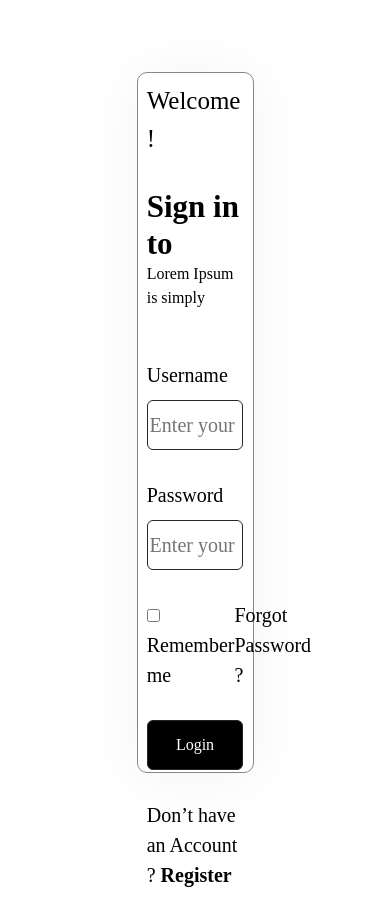
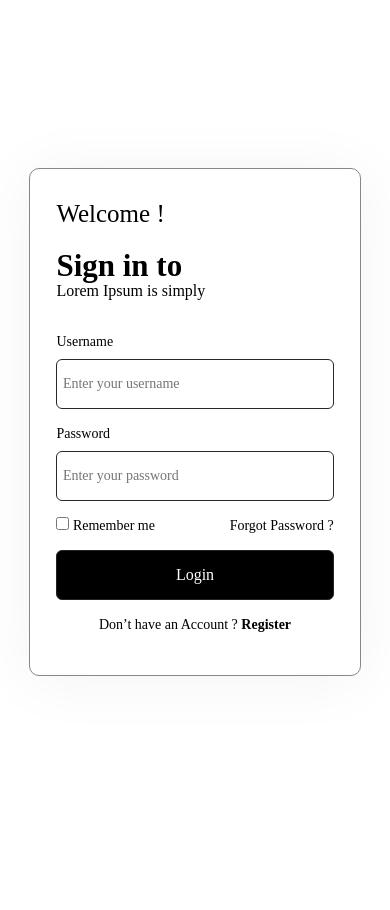
Before and after one commit to abhishekraj00/expertia_task, a React (Create React App) app: page / in a window 390 px wide. After the commit the page ends 844 px from the top, so only its background shows below. Built offline with nearby package versions, Linux system fonts and the light colour scheme.

Commit message:
media_quary added

```diff
--- a/src/components/login/Login.css
+++ b/src/components/login/Login.css
@@ -85,16 +85,27 @@
 }
 
 @media (max-width: 480px) {
+  *{
+    font-size: 1rem;
+  }
+
   .right {
     display: none;
   }
 
-  .left {
-    width: 90%;
-    height: 640px;
+  .login_left {
+    min-width: 332px;
+    height: auto;
     background: #ffffff;
     border: 0.5px solid #878787;
     box-shadow: 0px 4px 64px rgba(0, 0, 0, 0.05);
     border-radius: 10px;
   }
+  .login_left_inner{
+    gap:1rem;
+  }
+
+  .login_sign_in{
+    margin-bottom: -20px;
+  }
 }
--- a/src/components/register/register.css
+++ b/src/components/register/register.css
@@ -15,7 +15,6 @@
     border-radius: 10px;
   }
   .right {
-
     height: 650px;
   }
 
@@ -85,24 +84,33 @@
 
 
   @media (max-width: 480px) {
+    *{
+      font-size: 14px;
+    }
     .right {
       display: none;
     }
 
     .left {
       width: 90%;
-      height: 630px;
-      background: #ffffff;
-      border: 0.5px solid #878787;
-      box-shadow: 0px 4px 64px rgba(0, 0, 0, 0.05);
-      border-radius: 10px;
+      min-height: 600px ;
     }
 
     .left_inner{
-        gap: 0.4rem;
+        gap: 0.1rem;
 
     }
     .sign_in{
         margin-bottom: -10px;
     }
+
+    .input_box {
+      background: #ffffff;
+      border: 0.6px solid #282828;
+      border-radius: 6px;
+      width: 100%;
+      height: 40px;
+      padding-left: 2%;
+      margin-top: 0.2rem;
+    }
   }
```
